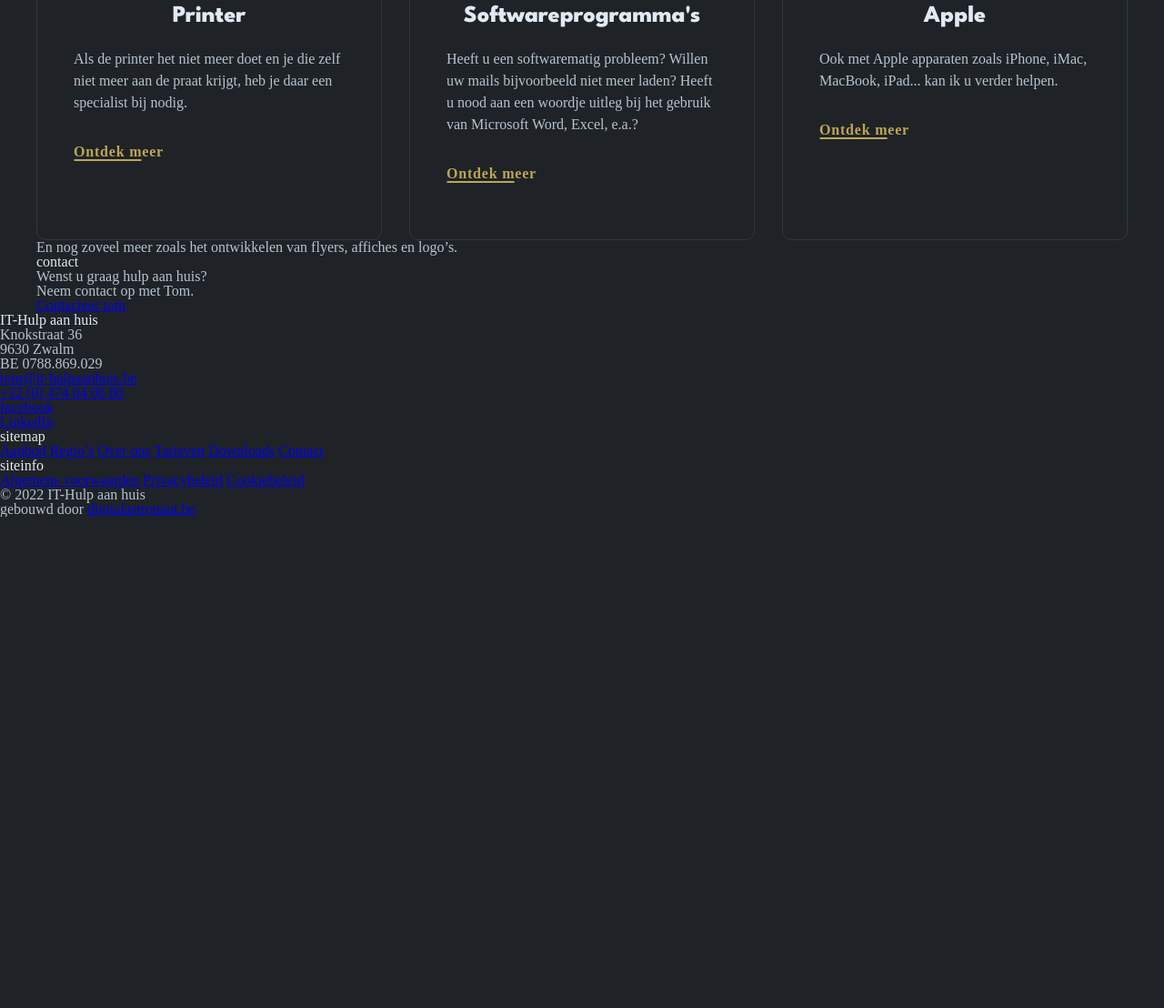
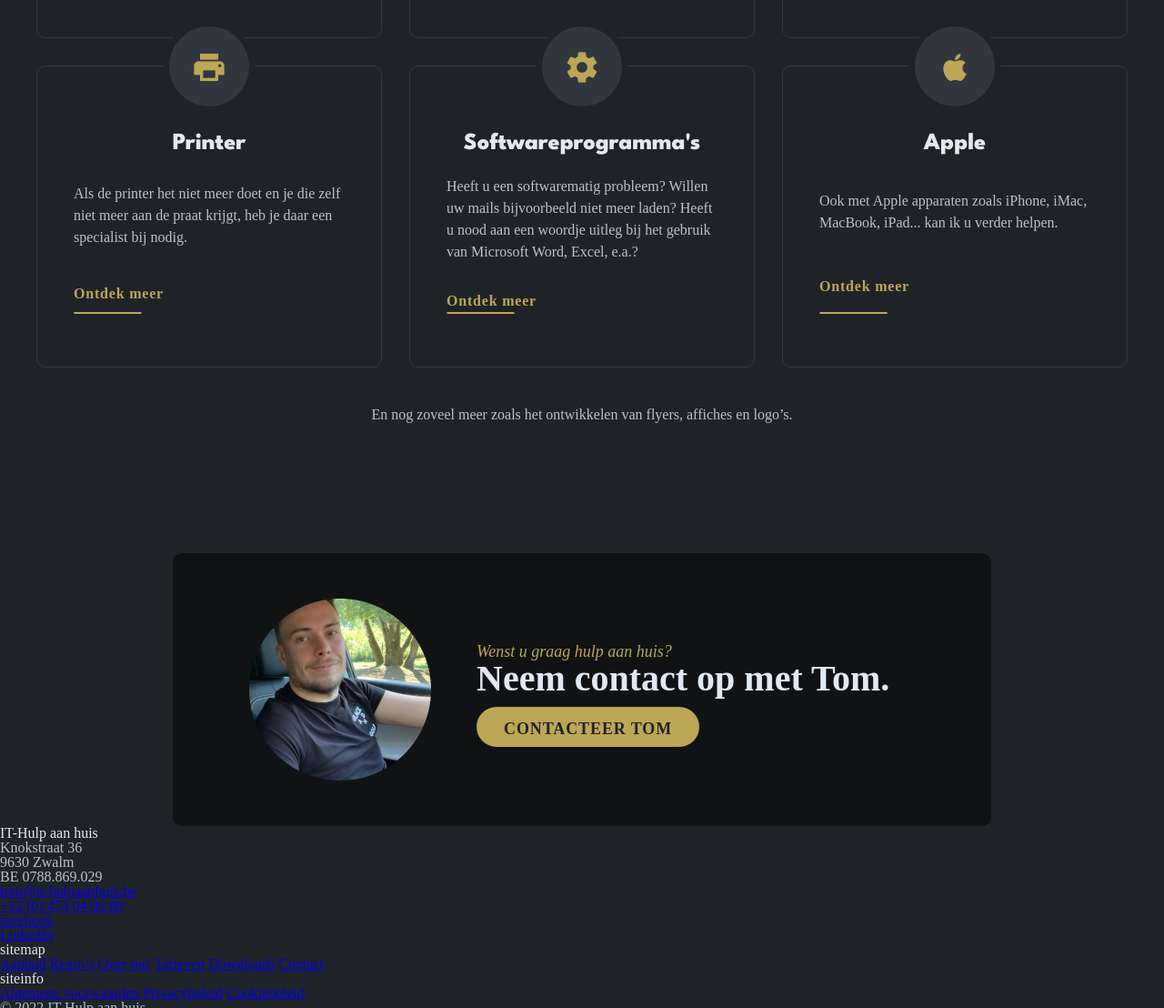
Before and after one commit to RobbeVanslambrouck/digital-astronaut-test, a website built with Vite: page index.html in a window 1280 px wide. Shown: the part 1692-2800 px from the top of the page at 91% size. Before the commit the page ends 2260 px from the top, so only its background shows below. Built offline with nearby package versions, Linux system fonts and the light colour scheme.

Commit message:
add styling contact section

```diff
--- a/index.html
+++ b/index.html
@@ -168,11 +168,14 @@
           logo’s.
         </p>
       </section>
-      <section>
-        <h3>contact</h3>
-        <p>Wenst u graag hulp aan huis?</p>
-        <p>Neem contact op met Tom.</p>
-        <a href="#">Contacteer tom</a>
+      <section class="contact">
+        <h3 class="sr-only">contact</h3>
+        <img src="/contact.png" alt="Tom smiling" />
+        <div class="contact-right">
+          <p>Wenst u graag hulp aan huis?</p>
+          <p>Neem contact op met Tom.</p>
+          <a href="#">Contacteer tom</a>
+        </div>
       </section>
     </main>
     <footer>
--- a/style.scss
+++ b/style.scss
@@ -157,7 +157,6 @@ header {
       text-align: center;
     }
   }
-}
 
   .services-grid {
     display: grid;
@@ -165,13 +164,14 @@ header {
     justify-content: center;
     grid-template-rows: repeat(3, fit-content);
     grid-template-columns: repeat(3, 1fr);
-
+    margin-bottom: 40px;
     article {
       position: relative;
       padding: 70px 40px 60px 40px;
       height: 100%;
       border: 1px solid #30373e;
       border-radius: 10px;
+      display: grid;
       i {
         position: absolute;
         top: -50px;
@@ -184,7 +184,7 @@ header {
         border-radius: 50%;
         text-align: center;
         line-height: 90px;
-      font-size: 45px;
+        font-size: 40px;
       }
       h3 {
         font-family: League Spartan;
@@ -226,3 +226,66 @@ header {
       }
     }
   }
+
+  p:first-of-type {
+    font-size: 16px;
+    font-weight: 400;
+    line-height: 24px;
+    letter-spacing: 0em;
+    text-align: center;
+    margin-bottom: 140px;
+  }
+}
+.contact {
+  display: flex;
+  align-items: center;
+  margin: 0 auto;
+  width: 900px;
+  height: 300px;
+  border-radius: 10px;
+  background-color: #111213;
+  column-gap: 50px;
+
+  img {
+    margin-left: 84px;
+    width: 200px;
+    height: 200px;
+  }
+
+  .contact-right {
+    p {
+      color: #e1e9f3;
+      font-size: 40px;
+      font-weight: 800;
+      line-height: 40px;
+      letter-spacing: 0em;
+
+      &:first-of-type {
+        font-family: Merriweather;
+        font-size: 18px;
+        font-style: italic;
+        font-weight: 400;
+        color: $color-highlight;
+        line-height: 20px;
+        letter-spacing: 0em;
+      }
+      &:last-of-type {
+        margin-bottom: 25px;
+      }
+    }
+
+    a {
+      background-color: $color-highlight;
+      border-radius: 25px;
+      color: #1f2327;
+      font-size: 18px;
+      font-weight: 800;
+      line-height: 20px;
+      letter-spacing: 0.05em;
+      padding: 14px 30px 10px 30px;
+      text-align: left;
+      text-decoration: none;
+      text-transform: uppercase;
+    }
+  }
+}
```
Also changed, not shown: public/contact.png (added). Lines whose indentation alone changed are shown as unchanged.
